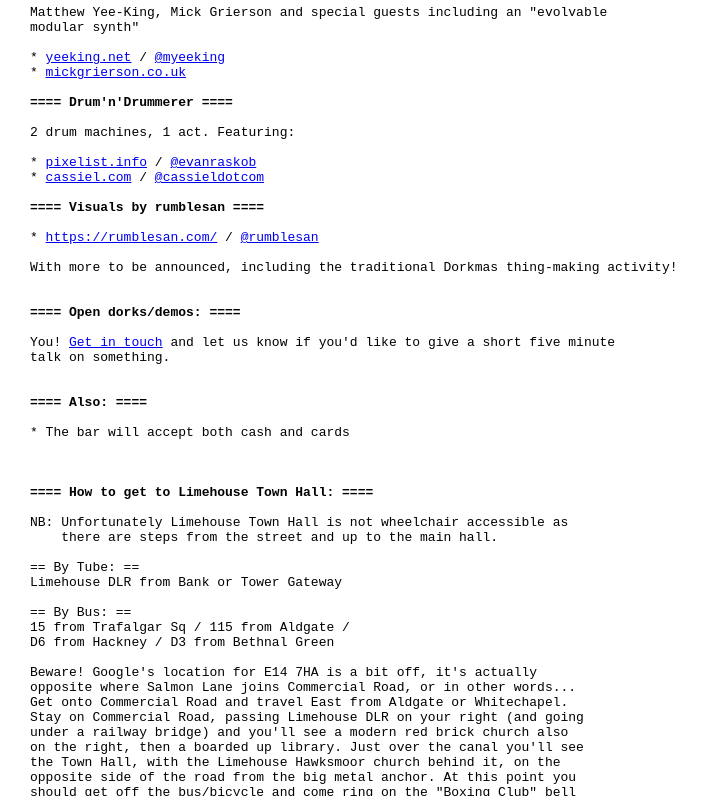
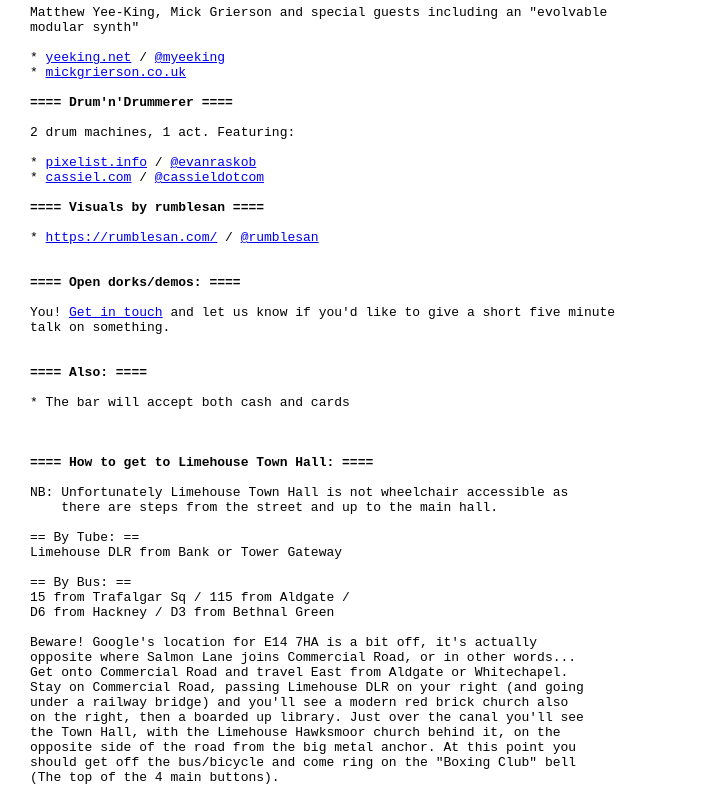
Before and after one commit to dorkbotlondon/dorkbotlondon.github.io, a Jekyll site: the page built from _posts/2019-12-19-98.html, in a window 1280 px wide and 900 px high, scrolled down 1472 px, cut to the strip 0-796 px from the top of the window. Shown: the whole strip, without its empty margins (0-708 px from the left). Built offline with Jekyll 4.4.1, drawn with Linux system fonts in a browser that asks for light colours; Markdown is read by kramdown in place of the engine named in the settings; a script that is not in the unit is left out.

Commit message:
There is no thing-making activity this year :(

```diff
--- a/_posts/2019-12-19-98.html
+++ b/_posts/2019-12-19-98.html
@@ -115,8 +115,6 @@
 
 * <a href="https://rumblesan.com/">https://rumblesan.com/</a> / <a href="https://twitter.com/rumblesan">@rumblesan</a>
 
-With more to be announced, including the traditional Dorkmas thing-making activity!
-
 
 <b>==== Open dorks/demos: ====</b>
 
```
